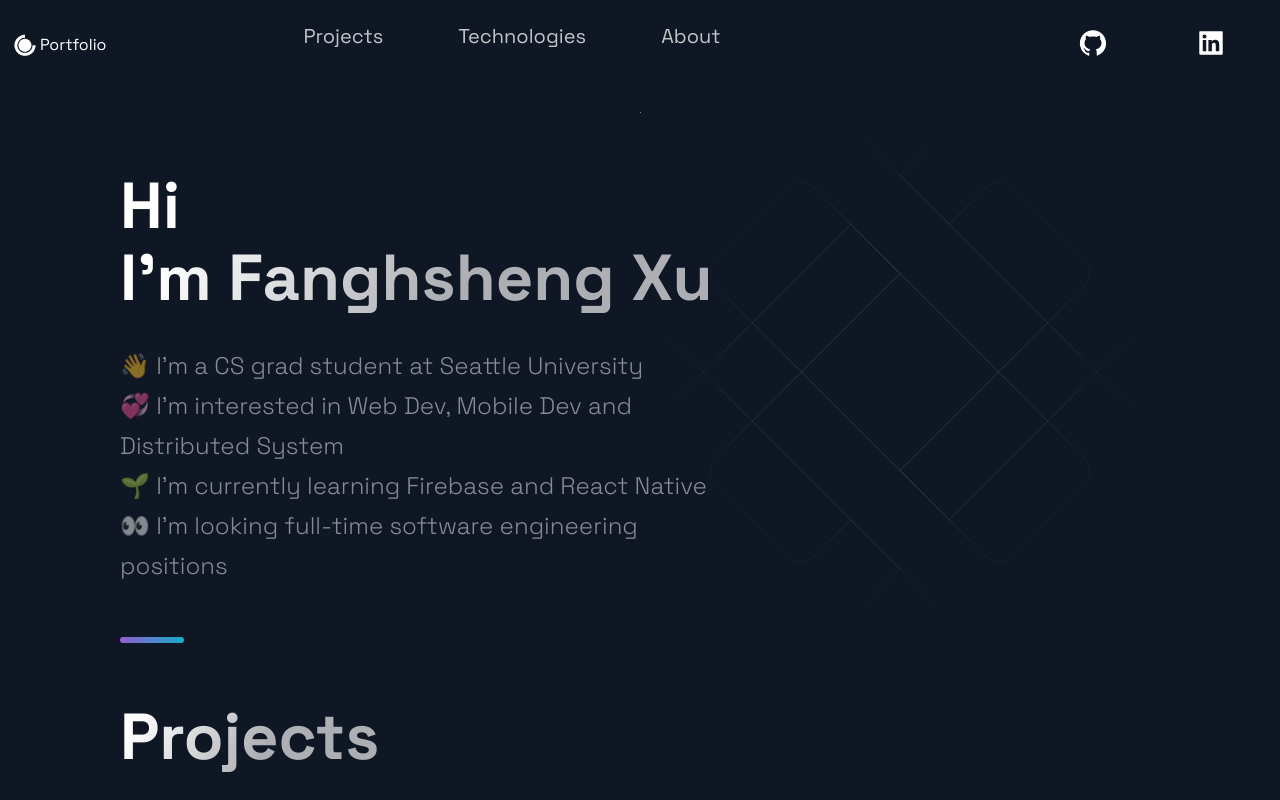
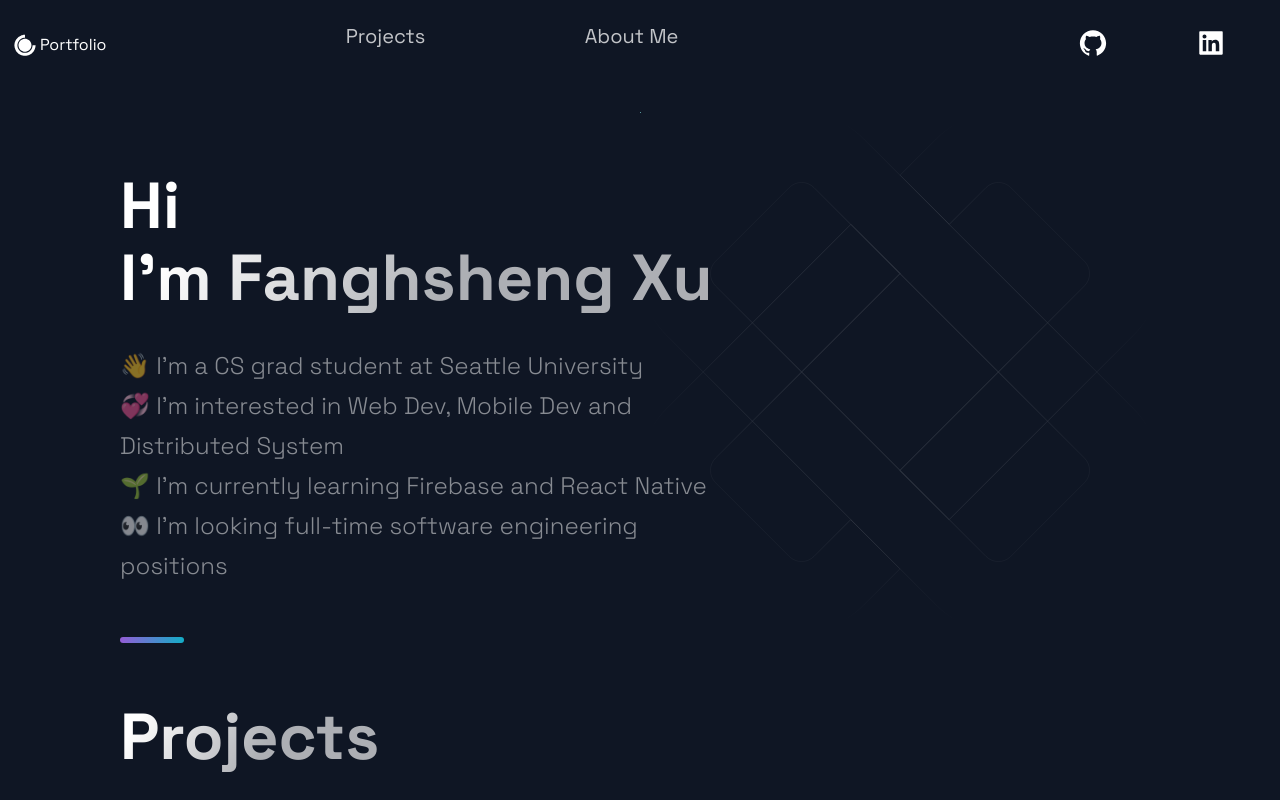
Before and after one commit to FangshengXuJason/Personal-Porforlio, a Next.js app: page / in a window 1280 px wide. Shown: the top 800 px of the page. Built offline with nearby package versions, Linux system fonts and the light colour scheme.

Commit message:
Header.js:change content and put tech and about sectino pretty together

```diff
--- a/src/components/Header/Header.js
+++ b/src/components/Header/Header.js
@@ -29,14 +29,14 @@ const Header = () => (
       </li>
       <li>
         <Link href='#tech'>
-          <NavLink>Technologies</NavLink>
+          <NavLink>About Me</NavLink>
         </Link>
       </li>
-      <li>
+      {/* <li>
         <Link href='#about'>
           <NavLink>About</NavLink>
         </Link>
-      </li>
+      </li> */}
     </Div2>
     <Div3>
       <SocialIcons href='https://github.com/FangshengXuJason'>
```
